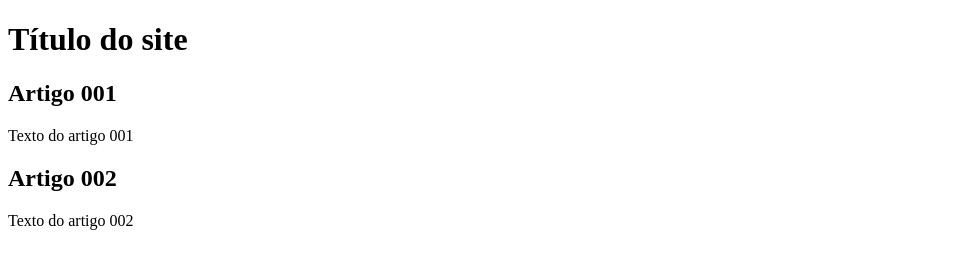
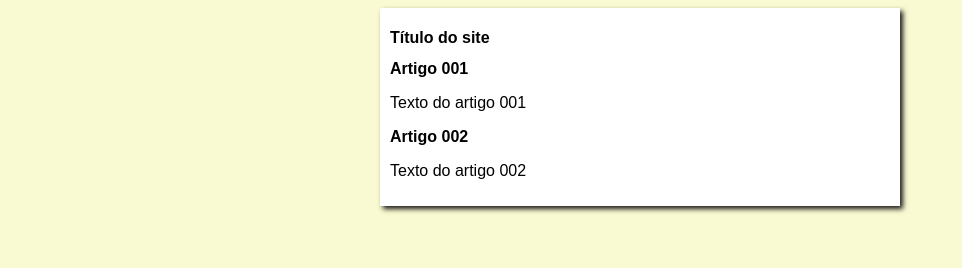
Before and after one commit to AnaClaraDeAlmeida/projeto-sitee, a plain HTML site: page index.html in a window 1280 px wide. Shown: the whole page, without its empty margins (0-962 px from the left). Drawn offline with Linux system fonts and the light colour scheme.

Commit message:
iniciei o desing

```diff
--- /dev/null
+++ b/estilos/style.css
@@ -0,0 +1,17 @@
+* {
+    font-family: Arial, Helvetica, sans-serif;
+    font-size: 16px;
+}
+
+body {
+    background-color: lightgoldenrodyellow;
+
+}
+
+main {
+    background-color: white;
+    width: 500px;
+    margin: auto;
+    padding: 10px;
+    box-shadow: 3px 3px 5px rgb(27, 25, 25) ;
+}
--- a/index.html
+++ b/index.html
@@ -4,6 +4,7 @@
     <meta charset="UTF-8">
     <meta name="viewport" content="width=device-width, initial-scale=1.0">
     <title>Títilo do site</title>
+    <link rel="stylesheet" href="estilos/style.css">
 </head>
 <body>
     <main>
```
